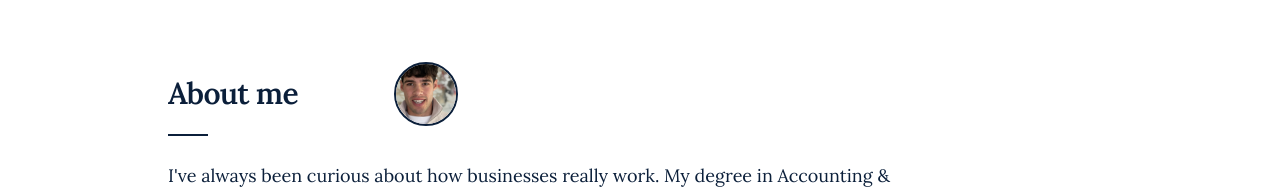
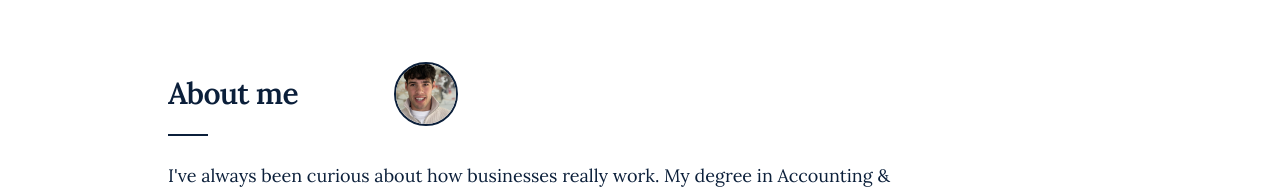
Before and after one commit to alexlouiscox/genesis-, a Next.js app: page / in a window 1280 px wide. Shown: the part 598-794 px from the top of the page. Built offline with nearby package versions, Linux system fonts and the light colour scheme.

Commit message:
Keep chin and forehead in the centred About me crop
Co-authored-by: alex.louis.cox <alex.louis.cox@gmail.com>

```diff
--- a/src/app/page.tsx
+++ b/src/app/page.tsx
@@ -36,7 +36,7 @@ export default function Home() {
                     style={{
                       objectFit: "cover",
                       objectPosition: "50% 40%",
-                      transform: "scale(1.6)",
+                      transform: "scale(1.3)",
                       transformOrigin: "50% 40%",
                     }}
                     priority
```
